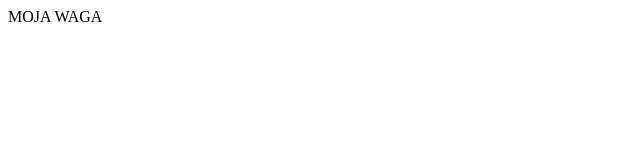
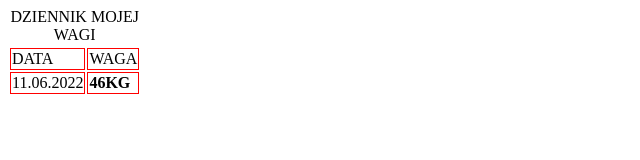
Before and after one commit to Jasiejek/JanCV, a plain HTML site: page index.html in a window 1280 px wide. Shown: the whole page, without its empty margins (0-640 px from the left). Drawn offline with Linux system fonts and the light colour scheme.

Commit message:
added Table
dodalem tabele z aktualna waga

```diff
--- a/index.html
+++ b/index.html
@@ -8,10 +8,18 @@
         <title>Jan Siejak</title>
     </head>
     <body>
-        <tr>
-            <caption>
-                MOJA WAGA
-            </caption>
-        </tr>
+        <table>
+            <tr>
+                <caption>
+                    DZIENNIK MOJEJ WAGI
+                </caption>
+                <td>DATA</td>
+                <td>WAGA</td>
+            </tr>
+            <tr>
+                <td>11.06.2022</td>
+                <td><b>46KG</td>
+            </tr>
+    </table>
     </body>
 </html>
```
